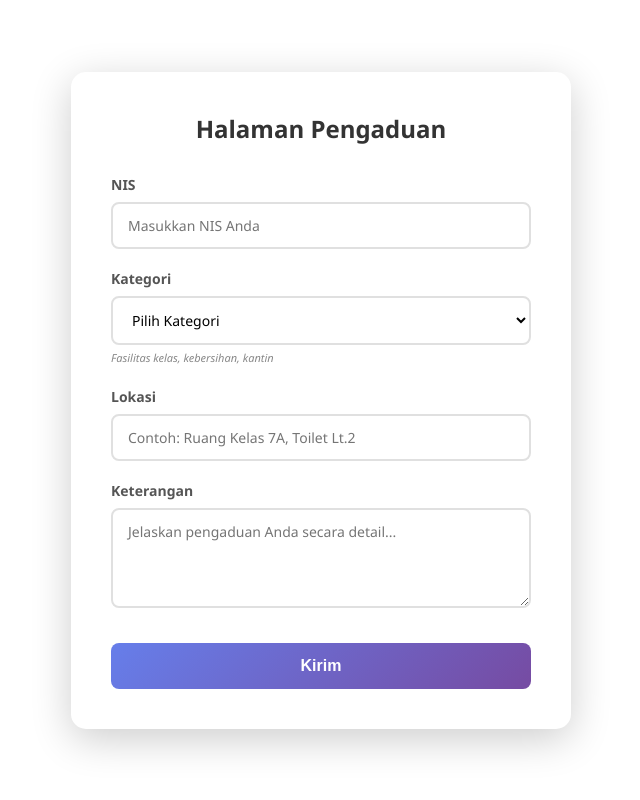
After one commit to HAYKAN27/UJIKOM_12RPL2_MHAIKANS, a PHP site: page /views/siswa/form_pengaduan.php in a window 1280 px wide. The commit adds this page. Shown: the whole page, without its empty margins (319-959 px from the left). Run offline with PHP 8.4, Linux system fonts and the light colour scheme.

Commit message:
nambahkan

```diff
--- a/KuLapor-main/ControllerAdmin/data_siswa.php
+++ b/KuLapor-main/ControllerAdmin/data_siswa.php
@@ -1,5 +1,5 @@
 <?php
-include  '../koneksi.php';
+include  '../config/koneksi.php';
 
 $nis      = $_POST['nis'];
 $username = $_POST['nama'];
@@ -17,5 +17,8 @@ $query = mysqli_query($koneksi, $insert);
 if ($query) {
     echo "berhasil";
 }
+else{
+    echo"gagal";
+}
 
 ?>
--- a/KuLapor-main/login.php
+++ b/KuLapor-main/login.php
@@ -167,11 +167,6 @@
             <input type="password" id="password" name="password" placeholder="ketikkan password anda">
         </div>
 
-        <div class="remember-me">
-            <input type="checkbox" id="remember">
-            <label for="remember">Remember me</label>
-        </div>
-
         <button class="login-button">LOGIN</button>
 
         <div class="separator"></div>
--- /dev/null
+++ b/KuLapor-main/views/siswa/form_pengaduan.php
@@ -0,0 +1,147 @@
+<!DOCTYPE html>
+<html lang="id">
+<head>
+    <meta charset="UTF-8">
+    <meta name="viewport" content="width=device-width, initial-scale=1.0">
+    <title>Form Pengaduan</title>
+    <style>
+        * {
+            margin: 0;
+            padding: 0;
+            box-sizing: border-box;
+        }
+
+        body {
+            font-family: 'Segoe UI', Tahoma, Geneva, Verdana, sans-serif;
+            min-height: 100vh;
+            display: flex;
+            justify-content: center;
+            align-items: center;
+            padding: 20px;
+        }
+
+        .container {
+            background: white;
+            border-radius: 15px;
+            box-shadow: 0 10px 40px rgba(0, 0, 0, 0.2);
+            padding: 40px;
+            width: 100%;
+            max-width: 500px;
+        }
+
+        h1 {
+            text-align: center;
+            color: #333;
+            margin-bottom: 30px;
+            font-size: 24px;
+        }
+
+        .form-group {
+            margin-bottom: 20px;
+        }
+
+        label {
+            display: block;
+            color: #555;
+            font-weight: 600;
+            margin-bottom: 8px;
+            font-size: 14px;
+        }
+
+        input[type="text"],
+        select,
+        textarea {
+            width: 100%;
+            padding: 12px 15px;
+            border: 2px solid #e0e0e0;
+            border-radius: 8px;
+            font-size: 14px;
+            transition: all 0.3s ease;
+            font-family: inherit;
+        }
+
+        input[type="text"]:focus,
+        select:focus,
+        textarea:focus {
+            outline: none;
+            border-color: #667eea;
+            box-shadow: 0 0 0 3px rgba(102, 126, 234, 0.1);
+        }
+
+        select {
+            cursor: pointer;
+            background-color: white;
+        }
+
+        textarea {
+            resize: vertical;
+            min-height: 100px;
+        }
+
+        .helper-text {
+            font-size: 11px;
+            color: #888;
+            margin-top: 4px;
+            font-style: italic;
+        }
+
+        button {
+            width: 100%;
+            padding: 14px;
+            background: linear-gradient(135deg, #667eea 0%, #764ba2 100%);
+            color: white;
+            border: none;
+            border-radius: 8px;
+            font-size: 16px;
+            font-weight: 600;
+            cursor: pointer;
+            transition: all 0.3s ease;
+            margin-top: 10px;
+        }
+
+        button:hover {
+            transform: translateY(-2px);
+            box-shadow: 0 5px 20px rgba(102, 126, 234, 0.4);
+        }
+
+        button:active {
+            transform: translateY(0);
+        }
+    </style>
+</head>
+<body>
+    <div class="container">
+        <h1>Halaman Pengaduan</h1>
+        <form>
+            <div class="form-group">
+                <label for="nis">NIS</label>
+                <input type="text" id="nis" name="nis" placeholder="Masukkan NIS Anda">
+            </div>
+
+            <div class="form-group">
+                <label for="kategori">Kategori</label>
+                <select id="kategori" name="kategori">
+                    <option value="">Pilih Kategori</option>
+                    <option value="fasilitas">Fasilitas Kelas</option>
+                    <option value="kebersihan">Kebersihan</option>
+                    <option value="kantin">Kantin</option>
+                    <option value="lainnya">Lainnya</option>
+                </select>
+                <small class="helper-text">Fasilitas kelas, kebersihan, kantin</small>
+            </div>
+
+            <div class="form-group">
+                <label for="lokasi">Lokasi</label>
+                <input type="text" id="lokasi" name="lokasi" placeholder="Contoh: Ruang Kelas 7A, Toilet Lt.2">
+            </div>
+
+            <div class="form-group">
+                <label for="keterangan">Keterangan</label>
+                <textarea id="keterangan" name="keterangan" placeholder="Jelaskan pengaduan Anda secara detail..."></textarea>
+            </div>
+
+            <button type="submit">Kirim</button>
+        </form>
+    </div>
+</body>
+</html>
```
Also changed, not shown: KuLapor-main/proses_login.php (+7 -9 lines), KuLapor-main/views/admin/form_add_siswa.php (+6 -1 lines), KuLapor-main/views/admin/homepage.php (+15 -1 lines), KuLapor-main/config/koneksi.php (renamed from KuLapor-main/koneksi.php), KuLapor-main/homepage.php (deleted), KuLapor-main/views/admin/cari_pengaaduan.php (added).
